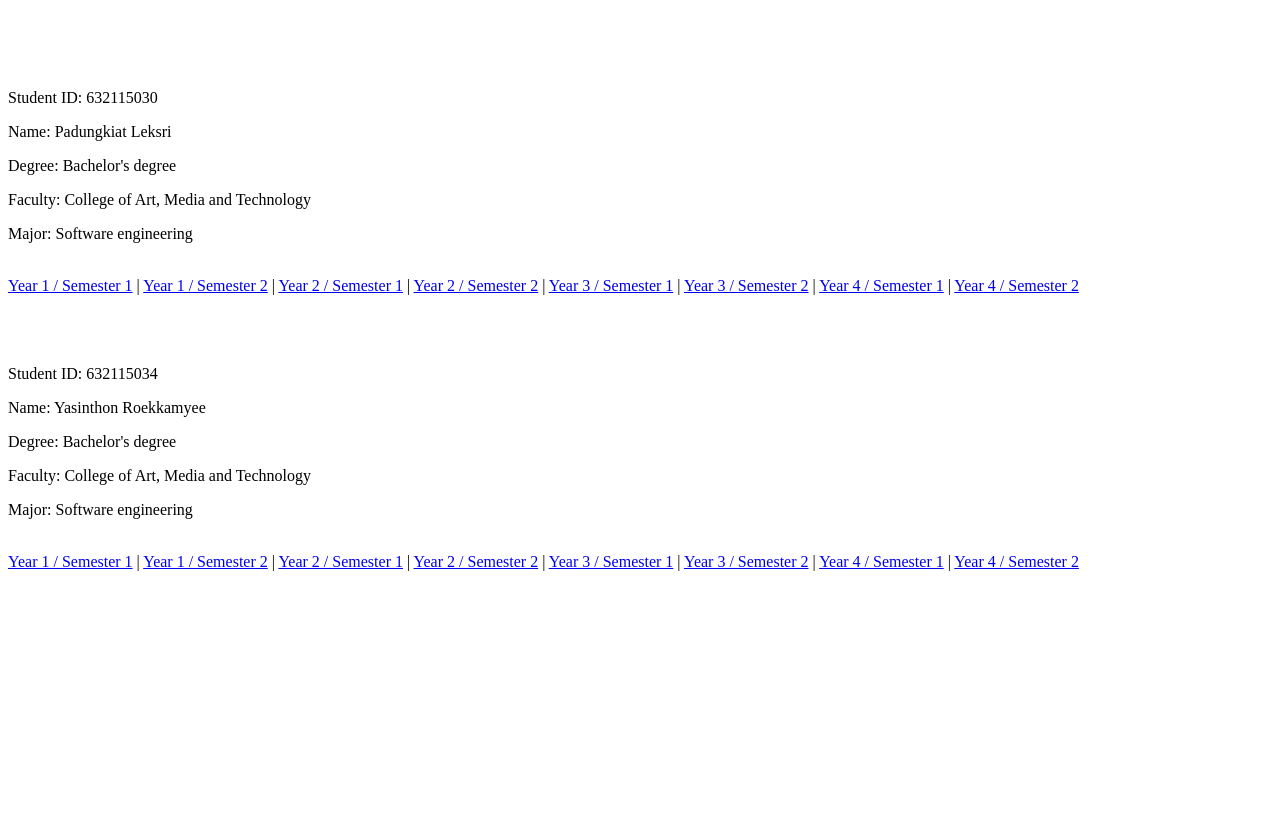
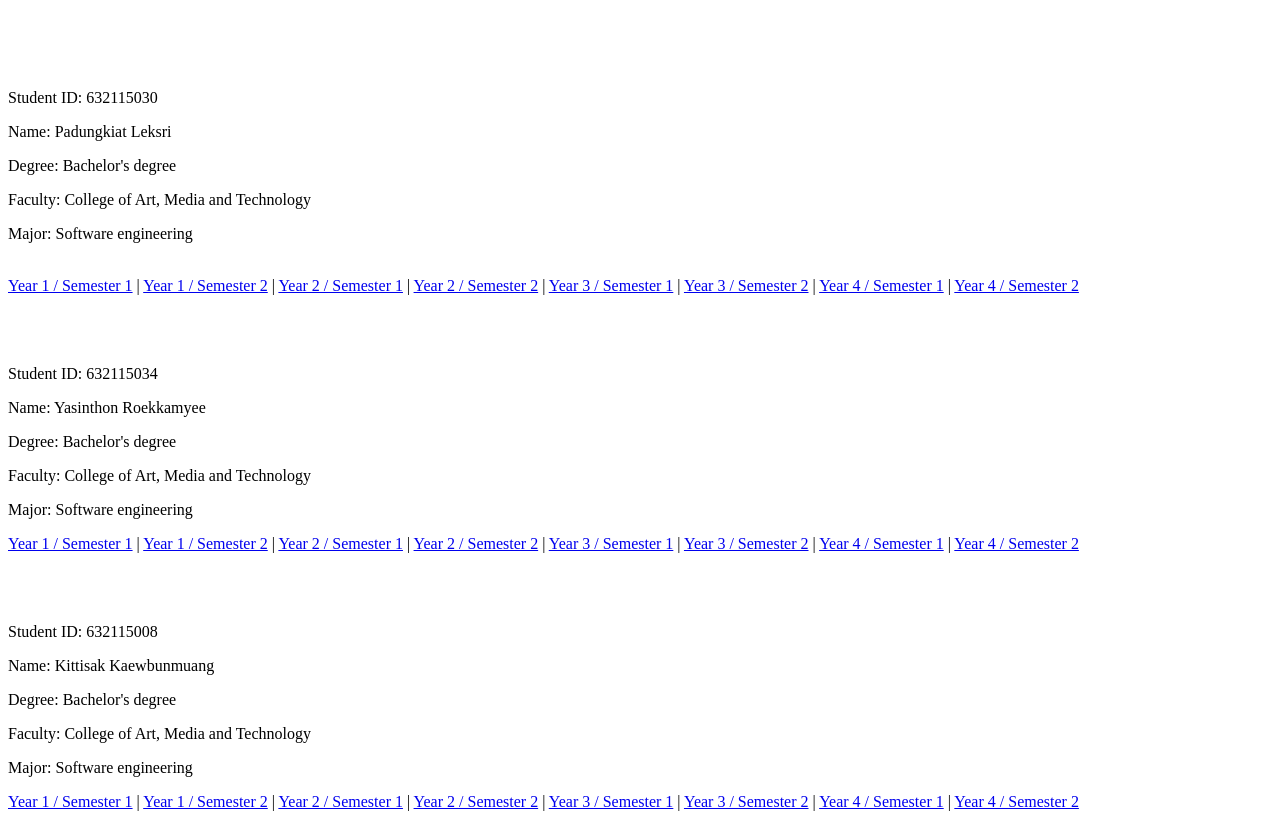
Before and after one commit to Padungkiat/Project-1, a plain HTML site: page index.html in a window 1280 px wide. Shown: the part 79-898 px from the top of the page. Before the commit the page ends 800 px from the top, so only its background shows below. Drawn offline with Linux system fonts and the light colour scheme.

Commit message:
Add Kittisak detail

```diff
--- a/index.html
+++ b/index.html
@@ -25,12 +25,14 @@
     <a href="Padungkiat/y4s2.html">Year 4 / Semester 2</a>
 
     <br><br><br><br>
+
     <p>Student ID: 632115034</p>
     <p>Name: Yasinthon Roekkamyee</p>
     <p>Degree: Bachelor's degree</p>
     <p>Faculty: College of Art, Media and Technology</p>
     <p>Major: Software engineering</p>
-    <br>
+
+
     <a href="Yasinthon/y1s1.html">Year 1 / Semester 1</a> |
     <a href="Yasinthon/y1s2.html">Year 1 / Semester 2</a> |
     <a href="Yasinthon/y2s1.html">Year 2 / Semester 1</a> |
@@ -39,5 +41,21 @@
     <a href="Yasinthon/y3s2.html">Year 3 / Semester 2</a> |
     <a href="Yasinthon/y4s1.html">Year 4 / Semester 1</a> |
     <a href="Yasinthon/y4s2.html">Year 4 / Semester 2</a>
+    <br><br><br><br>
+
+    <p>Student ID: 632115008</p>
+    <p>Name: Kittisak Kaewbunmuang</p>
+    <p>Degree: Bachelor's degree</p>
+    <p>Faculty: College of Art, Media and Technology</p>
+    <p>Major: Software engineering</p>
+    <a href="kittisak/y1s1.html">Year 1 / Semester 1</a> |
+    <a href="kittisak/y1s2.html">Year 1 / Semester 2</a> |
+    <a href="kittisak/y2s1.html">Year 2 / Semester 1</a> |
+    <a href="kittisak/y2s2.html">Year 2 / Semester 2</a> |
+    <a href="kittisak/y3s1.html">Year 3 / Semester 1</a> |
+    <a href="kittisak/y3s2.html">Year 3 / Semester 2</a> |
+    <a href="kittisak/y4s1.html">Year 4 / Semester 1</a> |
+    <a href="kittisak/y4s2.html">Year 4 / Semester 2</a>
+
 </body>
 </html>
```
